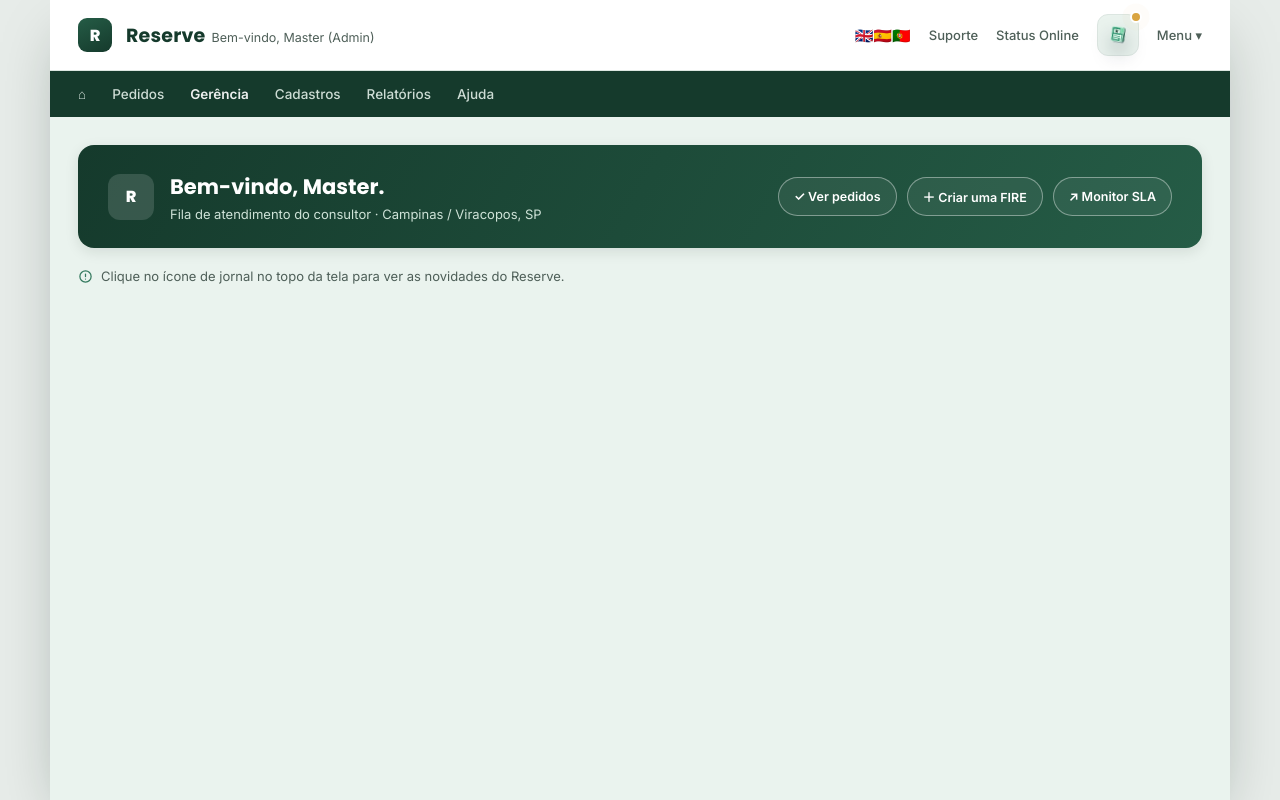
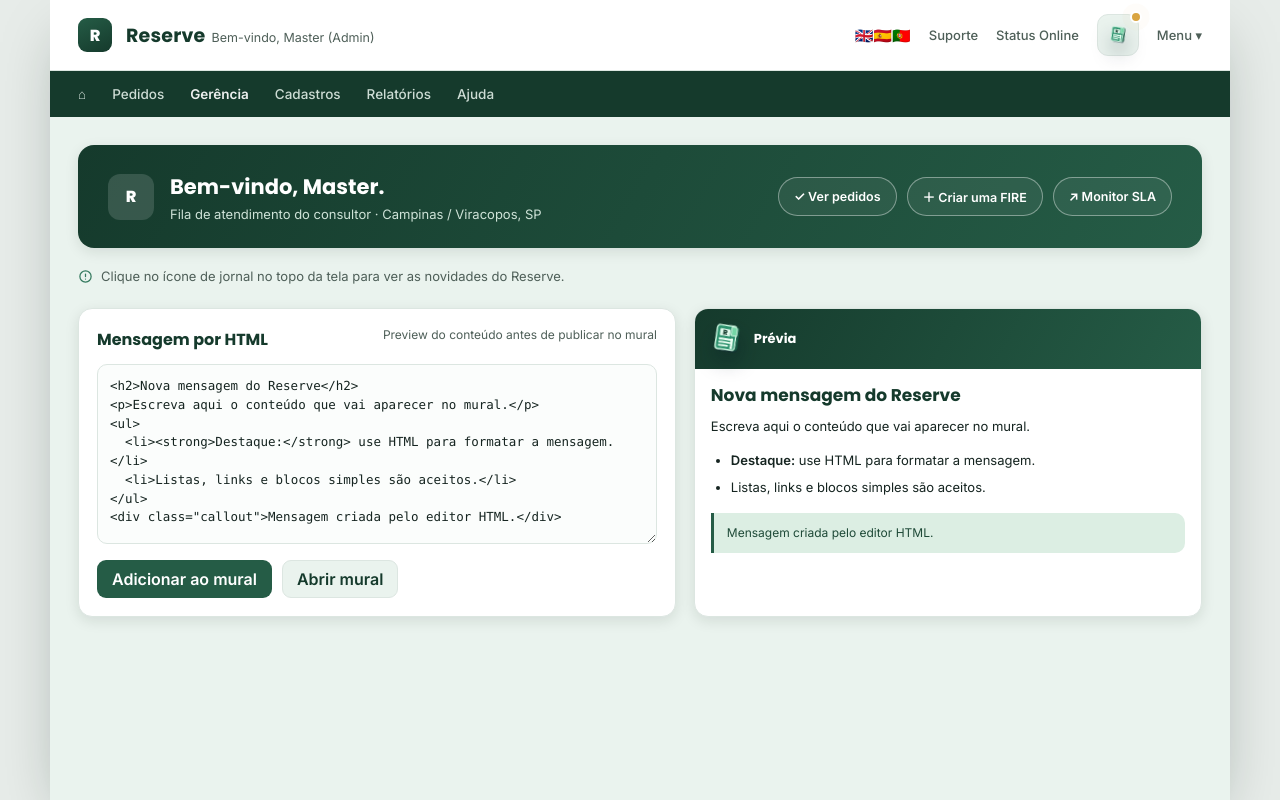
Before and after one commit to LucasQA-001/newlatter, a React (Vite) app: page / in a window 1280 px wide. Built offline with nearby package versions, Linux system fonts and the light colour scheme.

Commit message:
Add HTML message editor

```diff
--- a/src/App.css
+++ b/src/App.css
@@ -483,6 +483,127 @@ button {
   flex: none;
 }
 
+.html-editor {
+  display: grid;
+  grid-template-columns: minmax(0, 1fr) minmax(280px, 0.85fr);
+  gap: 18px;
+  margin-top: 24px;
+  align-items: stretch;
+}
+
+.html-editor-input,
+.html-preview {
+  min-width: 0;
+  border: 1px solid var(--rsv-line);
+  border-radius: 14px;
+  background: var(--rsv-paper);
+  box-shadow: var(--shadow-sm);
+}
+
+.html-editor-input {
+  padding: 18px;
+}
+
+.section-title {
+  display: flex;
+  align-items: flex-start;
+  justify-content: space-between;
+  gap: 14px;
+  margin-bottom: 12px;
+}
+
+.section-title h2 {
+  margin: 0;
+  font-family: "Poppins", sans-serif;
+  font-size: 16px;
+  color: var(--rsv-forest);
+}
+
+.section-title span {
+  color: var(--rsv-ink-soft);
+  font-size: 12px;
+  text-align: right;
+}
+
+.html-editor textarea {
+  width: 100%;
+  min-height: 180px;
+  resize: vertical;
+  border: 1px solid var(--rsv-line);
+  border-radius: 10px;
+  padding: 12px;
+  background: #fbfdfc;
+  color: var(--rsv-ink);
+  font-family: Consolas, "Courier New", monospace;
+  font-size: 12.5px;
+  line-height: 1.5;
+  outline: none;
+}
+
+.html-editor textarea:focus {
+  border-color: var(--rsv-pine-light);
+  box-shadow: 0 0 0 3px rgba(53, 122, 95, 0.14);
+}
+
+.editor-actions {
+  display: flex;
+  gap: 10px;
+  flex-wrap: wrap;
+  margin-top: 12px;
+}
+
+.primary-action,
+.secondary-action {
+  min-height: 38px;
+  border-radius: 9px;
+  padding: 0 14px;
+  border: 1px solid transparent;
+  font-weight: 700;
+  cursor: pointer;
+}
+
+.primary-action {
+  color: #fff;
+  background: var(--rsv-pine);
+}
+
+.primary-action:hover {
+  background: var(--rsv-forest);
+}
+
+.secondary-action {
+  color: var(--rsv-forest);
+  background: var(--rsv-mint);
+  border-color: var(--rsv-line);
+}
+
+.secondary-action:hover {
+  border-color: var(--rsv-pine-light);
+}
+
+.html-preview {
+  display: flex;
+  flex-direction: column;
+  overflow: hidden;
+}
+
+.preview-header {
+  display: flex;
+  align-items: center;
+  gap: 10px;
+  padding: 13px 15px;
+  background: linear-gradient(120deg, var(--rsv-forest), var(--rsv-pine));
+  color: #fff;
+  font-family: "Poppins", sans-serif;
+  font-size: 13px;
+  font-weight: 700;
+}
+
+.html-preview .html-message {
+  padding: 16px;
+  overflow: auto;
+}
+
 .overlay {
   position: absolute;
   inset: 0;
@@ -918,6 +1039,56 @@ button {
   color: var(--rsv-ink);
 }
 
+.html-message {
+  font-size: 13px;
+  line-height: 1.65;
+  color: var(--rsv-ink);
+}
+
+.html-message h1,
+.html-message h2,
+.html-message h3 {
+  margin: 0 0 10px;
+  font-family: "Poppins", sans-serif;
+  color: var(--rsv-forest);
+  line-height: 1.25;
+}
+
+.html-message h1 {
+  font-size: 20px;
+}
+
+.html-message h2 {
+  font-size: 17px;
+}
+
+.html-message h3 {
+  font-size: 15px;
+}
+
+.html-message p {
+  margin: 0 0 12px;
+}
+
+.html-message ul,
+.html-message ol {
+  margin: 0 0 14px;
+  padding-left: 20px;
+}
+
+.html-message li {
+  margin-bottom: 6px;
+}
+
+.html-message a {
+  color: var(--rsv-pine);
+  font-weight: 700;
+}
+
+.html-message .callout {
+  margin-top: 8px;
+}
+
 .steps-title {
   margin: 18px 0 10px;
   font-family: "Poppins", sans-serif;
@@ -1017,6 +1188,20 @@ button {
     padding: 22px 20px;
   }
 
+  .html-editor {
+    grid-template-columns: 1fr;
+  }
+
+  .section-title {
+    display: block;
+  }
+
+  .section-title span {
+    display: block;
+    margin-top: 4px;
+    text-align: left;
+  }
+
   .panel {
     right: 10px;
     top: 60px;
--- a/src/App.jsx
+++ b/src/App.jsx
@@ -66,14 +66,30 @@ const ARTICLES = {
 };
 
 const ARTICLE_ORDER = ["cni", "welcome"];
+const DEFAULT_HTML_MESSAGE = `<h2>Nova mensagem do Reserve</h2>
+<p>Escreva aqui o conteúdo que vai aparecer no mural.</p>
+<ul>
+  <li><strong>Destaque:</strong> use HTML para formatar a mensagem.</li>
+  <li>Listas, links e blocos simples são aceitos.</li>
+</ul>
+<div class="callout">Mensagem criada pelo editor HTML.</div>`;
 
 export default function App() {
   const [panelOpen, setPanelOpen] = useState(false);
   const [hasUnread, setHasUnread] = useState(true);
   const [selectedArticleId, setSelectedArticleId] = useState(null);
+  const [htmlInput, setHtmlInput] = useState(DEFAULT_HTML_MESSAGE);
+  const [customArticles, setCustomArticles] = useState([]);
   const detailRef = useRef(null);
 
-  const selectedArticle = selectedArticleId ? ARTICLES[selectedArticleId] : null;
+  const htmlPreview = sanitizeHtml(htmlInput);
+  const articleList = [
+    ...customArticles,
+    ...ARTICLE_ORDER.map((articleId) => ARTICLES[articleId]),
+  ];
+  const selectedArticle = selectedArticleId
+    ? articleList.find((article) => article.id === selectedArticleId)
+    : null;
 
   useEffect(() => {
     detailRef.current?.scrollTo({ top: 0 });
@@ -91,6 +107,33 @@ export default function App() {
 
   function backToList() {
     setSelectedArticleId(null);
+  }
+
+  function addHtmlArticle() {
+    const htmlBody = sanitizeHtml(htmlInput);
+
+    if (!htmlBody.trim()) {
+      return;
+    }
+
+    const title = extractHtmlTitle(htmlBody) || "Mensagem criada por HTML";
+    const article = {
+      id: `html-${Date.now()}`,
+      tag: "HTML",
+      title,
+      listTitle: title,
+      summary: extractPlainText(htmlBody) || "Conteúdo personalizado inserido por HTML.",
+      date: formatDate(new Date()),
+      htmlBody,
+      unread: true,
+      thumb: "news",
+      heroKind: "newspaper",
+    };
+
+    setCustomArticles((articles) => [article, ...articles]);
+    setSelectedArticleId(article.id);
+    setHasUnread(true);
+    setPanelOpen(true);
   }
 
   return (
@@ -149,6 +192,37 @@ export default function App() {
           <InfoIcon />
           Clique no ícone de jornal no topo da tela para ver as novidades do Reserve.
         </div>
+
+        <section className="html-editor" aria-label="Editor HTML da mensagem">
+          <div className="html-editor-input">
+            <div className="section-title">
+              <h2>Mensagem por HTML</h2>
+              <span>Preview do conteúdo antes de publicar no mural</span>
+            </div>
+            <textarea
+              value={htmlInput}
+              onChange={(event) => setHtmlInput(event.target.value)}
+              spellCheck="false"
+              aria-label="HTML da mensagem"
+            />
+            <div className="editor-actions">
+              <button type="button" className="primary-action" onClick={addHtmlArticle}>
+                Adicionar ao mural
+              </button>
+              <button type="button" className="secondary-action" onClick={openPanel}>
+                Abrir mural
+              </button>
+            </div>
+          </div>
+
+          <div className="html-preview">
+            <div className="preview-header">
+              <MuralNewspaper variant="panel" />
+              <span>Prévia</span>
+            </div>
+            <div className="html-message" dangerouslySetInnerHTML={{ __html: htmlPreview }} />
+          </div>
+        </section>
       </main>
 
       <button
@@ -183,11 +257,11 @@ export default function App() {
 
         <div className={`panel-body ${selectedArticle ? "show-detail" : ""}`}>
           <div className="view list-view">
-            {ARTICLE_ORDER.map((articleId) => (
+            {articleList.map((article) => (
               <NewsCard
-                article={ARTICLES[articleId]}
-                key={articleId}
-                onSelect={() => setSelectedArticleId(articleId)}
+                article={article}
+                key={article.id}
+                onSelect={() => setSelectedArticleId(article.id)}
               />
             ))}
           </div>
@@ -240,9 +314,13 @@ function ArticleDetail({ article }) {
         <h2>{article.title}</h2>
         <span className="detail-date">{article.date}</span>
 
-        {article.paragraphs.map((paragraph, index) => (
+        {article.paragraphs?.map((paragraph, index) => (
           <p key={`paragraph-${index}`}>{paragraph}</p>
         ))}
+
+        {article.htmlBody && (
+          <div className="html-message" dangerouslySetInnerHTML={{ __html: article.htmlBody }} />
+        )}
 
         {article.steps?.length > 0 && (
           <>
@@ -329,3 +407,58 @@ function InfoIcon() {
     </svg>
   );
 }
+
+function sanitizeHtml(html) {
+  if (typeof window === "undefined" || !html) {
+    return "";
+  }
+
+  const template = document.createElement("template");
+  template.innerHTML = html;
+  const blockedTags = new Set(["script", "iframe", "object", "embed", "link", "meta", "style"]);
+  const allowedAttributes = new Set(["href", "target", "rel", "class", "title"]);
+
+  template.content.querySelectorAll("*").forEach((node) => {
+    if (blockedTags.has(node.tagName.toLowerCase())) {
+      node.remove();
+      return;
+    }
+
+    [...node.attributes].forEach((attribute) => {
+      const name = attribute.name.toLowerCase();
+      const value = attribute.value.trim().toLowerCase();
+
+      if (name.startsWith("on") || !allowedAttributes.has(name) || value.startsWith("javascript:")) {
+        node.removeAttribute(attribute.name);
+      }
+    });
+
+    if (node.tagName.toLowerCase() === "a") {
+      node.setAttribute("target", "_blank");
+      node.setAttribute("rel", "noreferrer");
+    }
+  });
+
+  return template.innerHTML;
+}
+
+function extractHtmlTitle(html) {
+  const template = document.createElement("template");
+  template.innerHTML = html;
+  return template.content.querySelector("h1, h2, h3")?.textContent?.trim();
+}
+
+function extractPlainText(html) {
+  const template = document.createElement("template");
+  template.innerHTML = html;
+  const text = template.content.textContent?.replace(/\s+/g, " ").trim() || "";
+  return text.length > 95 ? `${text.slice(0, 92)}...` : text;
+}
+
+function formatDate(date) {
+  return new Intl.DateTimeFormat("pt-BR", {
+    day: "numeric",
+    month: "long",
+    year: "numeric",
+  }).format(date);
+}
```
